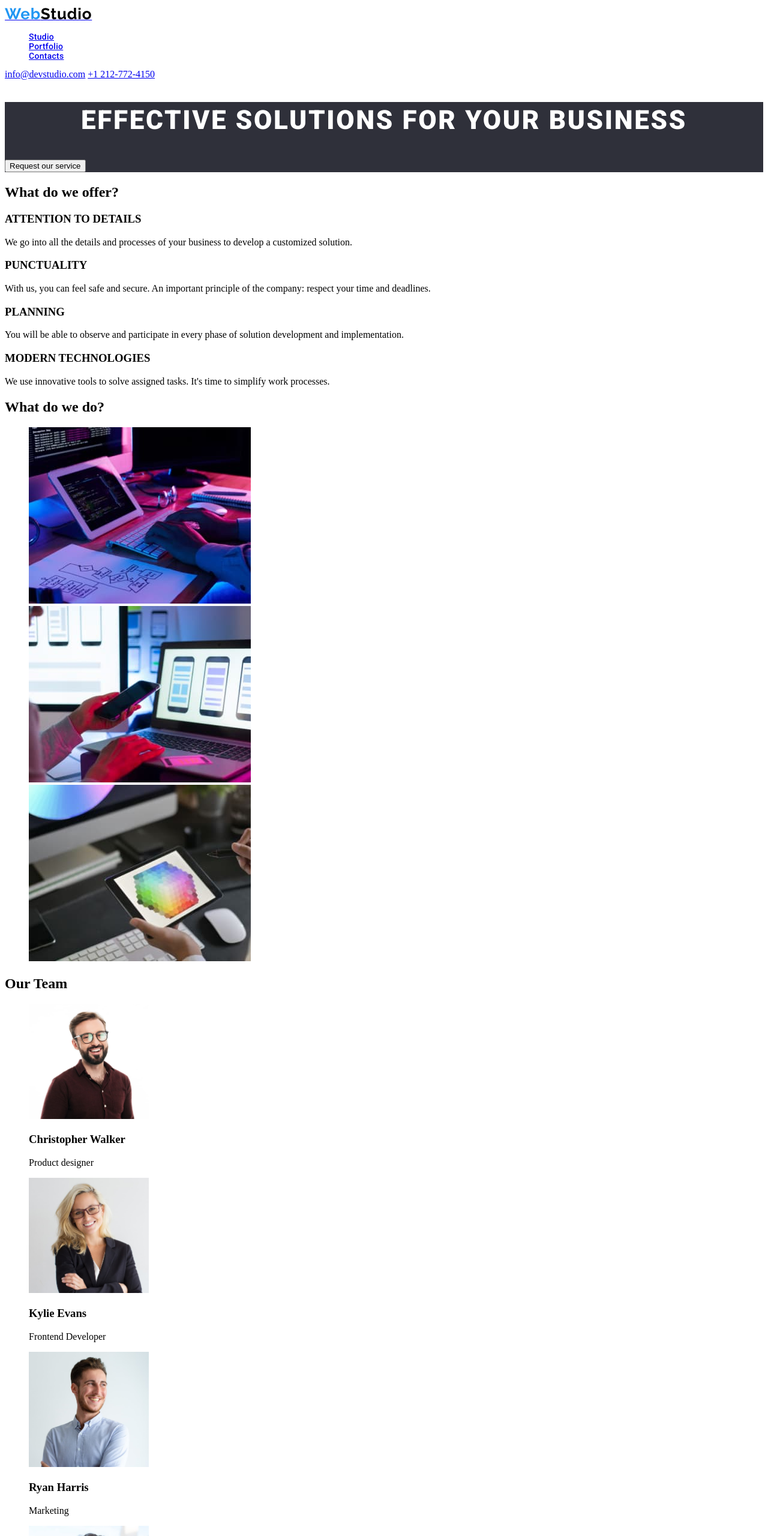
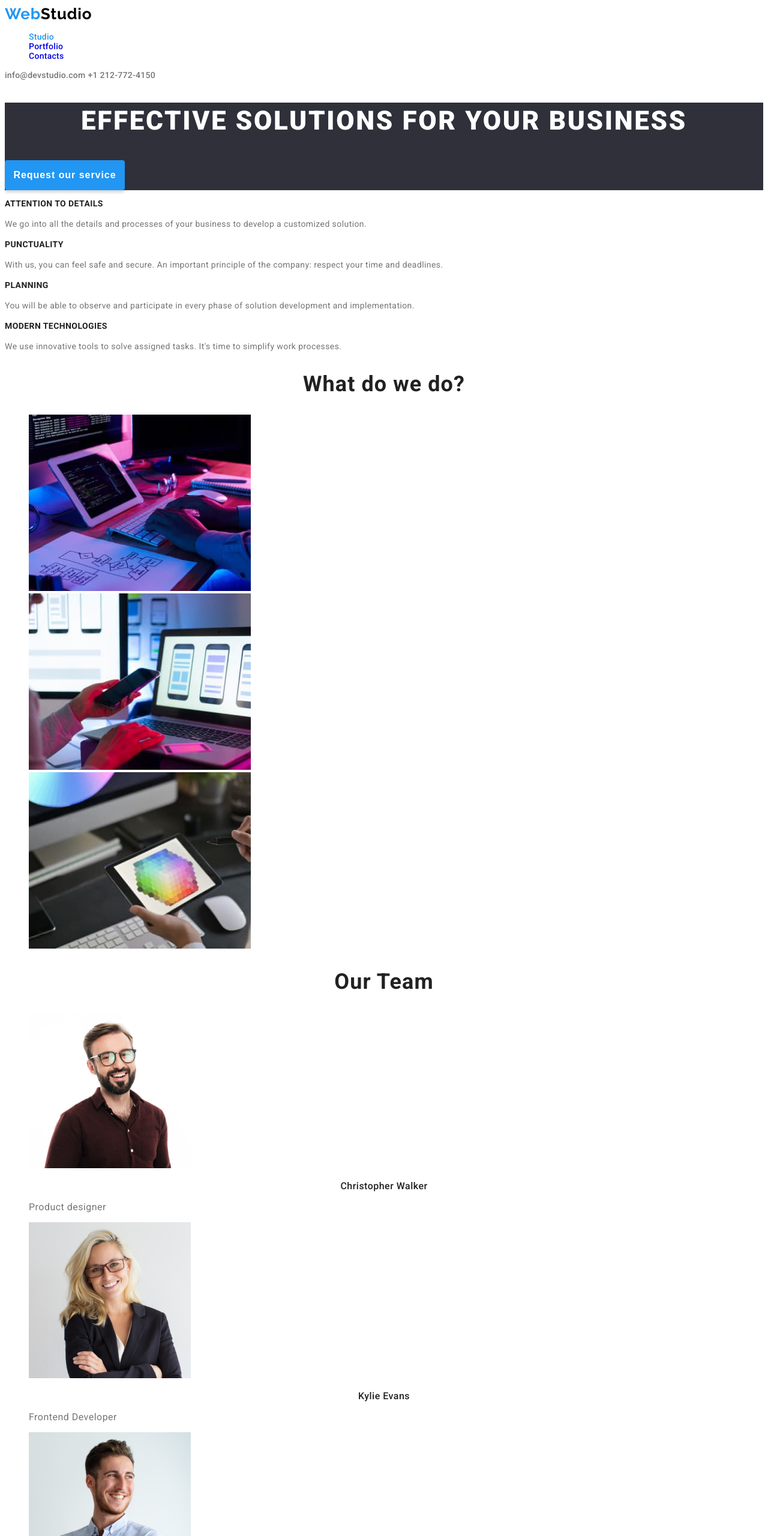
Before and after one commit to FeliciaBusca/goit-markup-hw-02, a plain HTML site: page index.html in a window 1280 px wide. Shown: the top 2560 px of the page at 60% size. Drawn offline with Linux system fonts and the light colour scheme.

Commit message:
Formatted the text
Formatted the text in the Studio page and the Portfolio page

```diff
--- a/index.html
+++ b/index.html
@@ -22,7 +22,7 @@
 
       <nav class="main-navigation">
         <ul>
-          <li><a href="studio.html">Studio</a></li>
+          <li><a href="index.html" class="active">Studio</a></li>
           <li><a href="portfolio.html">Portfolio</a></li>
           <li><a href="contacts.html">Contacts</a></li>
         </ul>
@@ -32,12 +32,14 @@
         href="mailto:info@devstudio.com"
         rel="noteopener noreferrer nofollow"
         target="_blank"
+        class="e-mail"
         >info@devstudio.com</a
       >
       <a
         href="tel:+12127724150"
         rel="noteopener noreferrer nofollow"
         target="_blank"
+        class="phone-number"
         >+1 212-772-4150</a
       >
     </header>
@@ -45,59 +47,84 @@
     <main>
       <section class="hero-section">
         <h1 class="hero-heading">EFFECTIVE SOLUTIONS FOR YOUR BUSINESS</h1>
-        <button>Request our service</button>
+        <button class="request-service-button">Request our service</button>
       </section>
 
-      <section>
-        <h2>What do we offer?</h2>
+      <section class="what-we-offer-section">
         <div>
-          <h3>ATTENTION TO DETAILS</h3>
+          <h3 class="what-we-offer-heading">ATTENTION TO DETAILS</h3>
           <p>
             We go into all the details and processes of your business to develop
             a customized solution.
           </p>
         </div>
         <div>
-          <h3>PUNCTUALITY</h3>
+          <h3 class="what-we-offer-heading">PUNCTUALITY</h3>
           <p>
             With us, you can feel safe and secure. An important principle of the
             company: respect your time and deadlines.
           </p>
         </div>
         <div>
-          <h3>PLANNING</h3>
+          <h3 class="what-we-offer-heading">PLANNING</h3>
           <p>
             You will be able to observe and participate in every phase of
             solution development and implementation.
           </p>
         </div>
         <div>
-          <h3>MODERN TECHNOLOGIES</h3>
+          <h3 class="what-we-offer-heading">MODERN TECHNOLOGIES</h3>
           <p>
             We use innovative tools to solve assigned tasks. It's time to
             simplify work processes.
           </p>
         </div>
       </section>
-      <section>
-        <h2>What do we do?</h2>
+      <section class="what-we-do-section">
+        <h2 class="what-we-do-heading">What do we do?</h2>
         <ul>
           <li>
-            <img src="images/web-developing.jpg" alt="Developing websites" />
+            <img
+              src="images/web-developing.jpg"
+              alt="Developing websites"
+              width="370"
+              height="294"
+              top="1061"
+              left="215"
+            />
           </li>
           <li>
-            <img src="images/app-developing.jpg" alt="Developing mobile apps" />
+            <img
+              src="images/app-developing.jpg"
+              alt="Developing mobile apps"
+              width="370"
+              height="294"
+              top="1061"
+              left="215"
+            />
           </li>
-          <li><img src="images/web-design.jpg" alt="Web design" /></li>
+          <li>
+            <img
+              src="images/web-design.jpg"
+              alt="Web design"
+              width="370"
+              height="294"
+              top="1061"
+              left="215"
+            />
+          </li>
         </ul>
       </section>
-      <section>
-        <h2>Our Team</h2>
+      <section class="our-team-section">
+        <h2 class="our-team-heading">Our Team</h2>
         <figure>
           <img
             src="images/team-member-1.jpg"
             alt="Christopher Walker"
-            width="200"
+            width="270"
+            height="260"
+            top="1635"
+            left="515"
           />
           <figcaption>
             <h3>Christopher Walker</h3>
@@ -105,21 +132,42 @@
           </figcaption>
         </figure>
         <figure>
-          <img src="images/team-member-2.jpg" alt="Kylie Evans" width="200" />
+          <img
+            src="images/team-member-2.jpg"
+            alt="Kylie Evans"
+            width="270"
+            height="260"
+            top="1635"
+            left="515"
+          />
           <figcaption>
             <h3>Kylie Evans</h3>
             <span>Frontend Developer</span>
           </figcaption>
         </figure>
         <figure>
-          <img src="images/team-member-3.jpg" alt="Ryan Harris" width="200" />
+          <img
+            src="images/team-member-3.jpg"
+            alt="Ryan Harris"
+            width="270"
+            height="260"
+            top="1635"
+            left="515"
+          />
           <figcaption>
             <h3>Ryan Harris</h3>
             <span>Marketing</span>
           </figcaption>
         </figure>
         <figure>
-          <img src="images/team-member-4.jpg" alt="Tyler Moore" width="200" />
+          <img
+            src="images/team-member-4.jpg"
+            alt="Tyler Moore"
+            width="270"
+            height="260"
+            top="1635"
+            left="515"
+          />
           <figcaption>
             <h3>Tyler Moore</h3>
             <span>UI Designer</span>
--- a/style.css
+++ b/style.css
@@ -1,15 +1,18 @@
 :root {
-    --logo-font-family: 'Raleway', sans-serif;
-    --text-font-family: 'Roboto', sans-serif;
-    --accent-color: #2196F3;
+  --logo-font-family: "Raleway", sans-serif;
+  --text-font-family: "Roboto", sans-serif;
+  --accent-color: #2196f3;
   --heading-color: #212121;
   --text-color: #757575;
   --address-color: white;
-    --background-accent-color: #2F303A;
+  --background-accent-color: #2f303a;
   --hero-heading-color: white;
-
 }
 
+body {
+  font-family: var(--text-font-family);
+  color: var(--text-color);
+}
 .logo-web {
   color: var(--accent-color);
   font-family: var(--logo-font-family);
@@ -41,19 +44,9 @@
 ul {
   list-style-type: none;
 }
-
-.global-header .main-navigation,
-.global-header .main-navigation a:visited {
-    font-family: var(--text-font-family) ;
-    font-size: 14px;
-    font-weight: 500;
-    line-height: 16px;
-    letter-spacing: 0.02em;
-    text-align: left;
-    color: var(--heading-color);
-
+a {
+  text-decoration: none;
 }
-
 .hero-section {
   background-color: var(--background-accent-color);
 }
@@ -62,10 +55,43 @@ footer {
   background-color: var(--background-accent-color);
 }
 
+.global-header .main-navigation,
+.global-header .main-navigation {
+  font-family: var(--text-font-family);
+  font-size: 14px;
+  font-weight: 500;
+  line-height: 16px;
+  letter-spacing: 0.02em;
+  text-align: left;
+  color: var(--heading-color);
+}
 
+.global-header .main-navigation .active {
+  color: var(--accent-color);
+}
+.global-header .main-navigation,
+.global-header .main-navigation a:hover {
+  color: var(--accent-color);
+}
 
+.e-mail:hover,
+.phone-number:hover,
+.contact-link-footer:hover {
+  color: var(--accent-color);
+}
 
-
+.e-mail,
+.e-mail a:visited,
+.phone-number,
+.phone-number a:visited {
+  color: var(--text-color);
+  font-family: var(--text-font-family);
+  font-size: 14px;
+  font-weight: 500;
+  line-height: 16px;
+  letter-spacing: 0.02em;
+  text-align: left;
+}
 address .address-link,
 address .addres-link a:visited {
   font-family: var(--text-font-family);
@@ -75,16 +101,129 @@ address .addres-link a:visited {
   letter-spacing: 0.03em;
   text-align: left;
   color: var(--address-color);
-
+}
+footer address .contact-link-footer {
+  font-family: var(--text-font-family);
+  font-size: 14px;
+  font-weight: 400;
+  line-height: 16px;
+  letter-spacing: 0.03em;
+  text-align: left;
+  color: var(--address-color);
+  opacity: 0.6;
+  text-decoration: none;
 }
 
 .hero-heading {
   color: var(--hero-heading-color);
-    font-family: var(--text-font-family);
   font-size: 44px;
   font-weight: 900;
   line-height: 60px;
   letter-spacing: 0.06em;
   text-align: center;
+}
+.request-service-button {
+  font-size: 16px;
+  font-weight: 700;
+  line-height: 30px;
+  letter-spacing: 0.06em;
+  text-align: center;
+  color: var(--hero-heading-color);
+  background-color: var(--accent-color);
+  border: none;
+  width: 200px;
+  height: 50px;
+  top: 430px;
+  left: 700px;
+  border-radius: 4px;
+  box-shadow: 0px 4px 4px 0px #00000026;
+}
 
+.what-we-offer-section .what-we-offer-heading {
+  font-size: 14px;
+  font-weight: 700;
+  line-height: 16px;
+  letter-spacing: 0.03em;
+  text-align: left;
+  color: var(--heading-color);
 }
+.what-we-offer-section p {
+  font-size: 14px;
+  font-weight: 400;
+  line-height: 24px;
+  letter-spacing: 0.03em;
+  text-align: left;
+  color: var(--text-color);
+}
+
+.what-we-do-section .what-we-do-heading {
+  font-size: 36px;
+  font-weight: 700;
+  line-height: 42px;
+  letter-spacing: 0.03em;
+  text-align: center;
+  color: var(--heading-color);
+}
+
+.our-team-section .our-team-heading {
+  font-size: 36px;
+  font-weight: 700;
+  line-height: 42px;
+  letter-spacing: 0.03em;
+  text-align: center;
+  color: var(--heading-color);
+}
+
+.our-team-section figcaption h3 {
+  font-size: 16px;
+  font-weight: 500;
+  line-height: 19px;
+  letter-spacing: 0.03em;
+  text-align: center;
+  color: var(--heading-color);
+}
+.our-team-section figcaption span {
+  font-size: 16px;
+  font-weight: 400;
+  line-height: 19px;
+  letter-spacing: 0.03em;
+  text-align: center;
+  color: var(--text-color);
+}
+
+.portfolio-navigation .portfolio-navigation-button {
+  width: 120px;
+  height: 38px;
+  top: 174px;
+  left: 614px;
+  border-radius: 4px;
+  font-size: 16px;
+  font-weight: 500;
+  line-height: 26px;
+  letter-spacing: 0.03em;
+  text-align: center;
+  color: var(--heading-color);
+  border: none;
+}
+.portfolio-navigation .portfolio-navigation-button:hover {
+  background-color: var(--accent-color);
+  border-radius: 4px;
+  box-shadow: 0px 3px 1px 0px #0000001a;
+  color: var(--hero-heading-color);
+}
+
+.portfolio-items h3 {
+  font-size: 18px;
+  font-weight: 700;
+  line-height: 36px;
+  letter-spacing: 0.06em;
+  text-align: left;
+  color: var(--heading-color);
+}
+.portfolio-items span {
+  font-size: 16px;
+  font-weight: 400;
+  line-height: 30px;
+  letter-spacing: 0.03em;
+  text-align: left;
+}
```
Also changed, not shown: portfolio.html (+13 -9 lines). Lines whose indentation alone changed are shown as unchanged.
